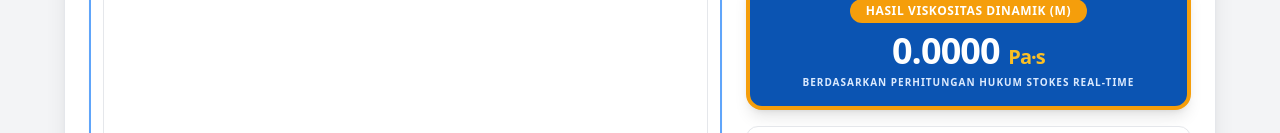
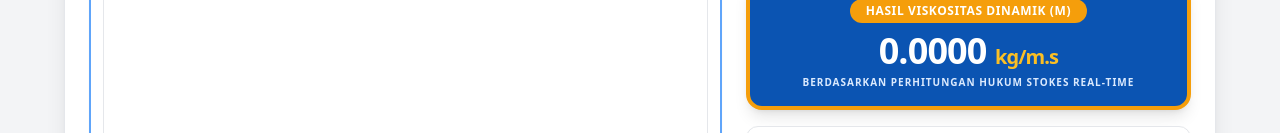
Before and after one commit to K3TANK/Viskositas-Oli, a plain HTML site: page index.html in a window 1280 px wide. Shown: the part 392-525 px from the top of the page. Drawn offline with nearby package versions, Linux system fonts and the light colour scheme; no server answers.

Commit message:
Update index.html

```diff
--- a/index.html
+++ b/index.html
@@ -119,7 +119,7 @@
                         Hasil Viskositas Dinamik (µ)
                     </div>
                     <div class="text-white font-black text-4xl my-1 tracking-tight">
-                        <span id="selisih_display">0.0000</span> <span class="text-amber-400 text-xl">Pa·s</span>
+                        <span id="selisih_display">0.0000</span> <span class="text-amber-400 text-xl">kg/m.s</span>
                     </div>
                     <div class="text-blue-100 text-[10px] font-semibold tracking-widest uppercase">Berdasarkan Perhitungan Hukum Stokes Real-time</div>
                 </div>
```
